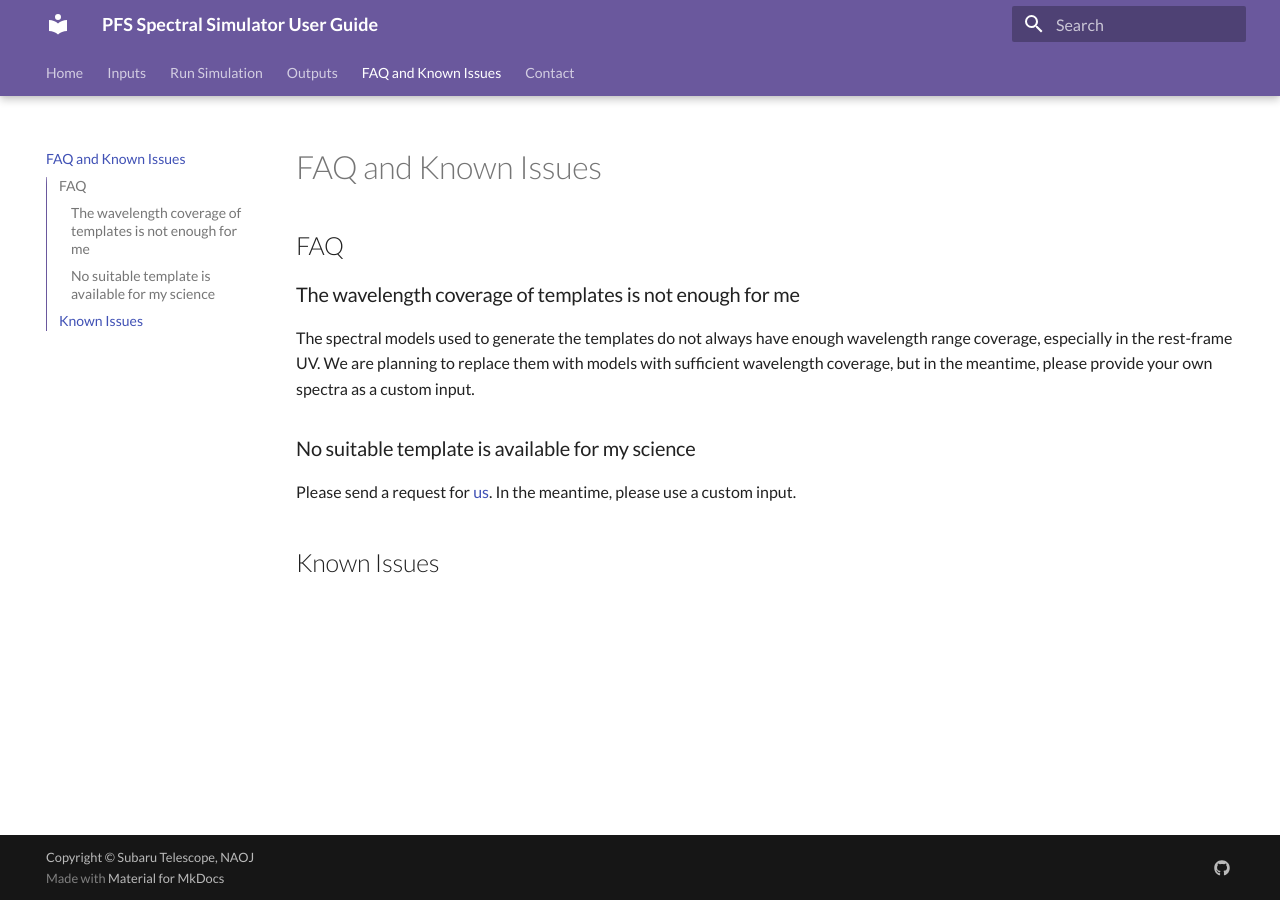
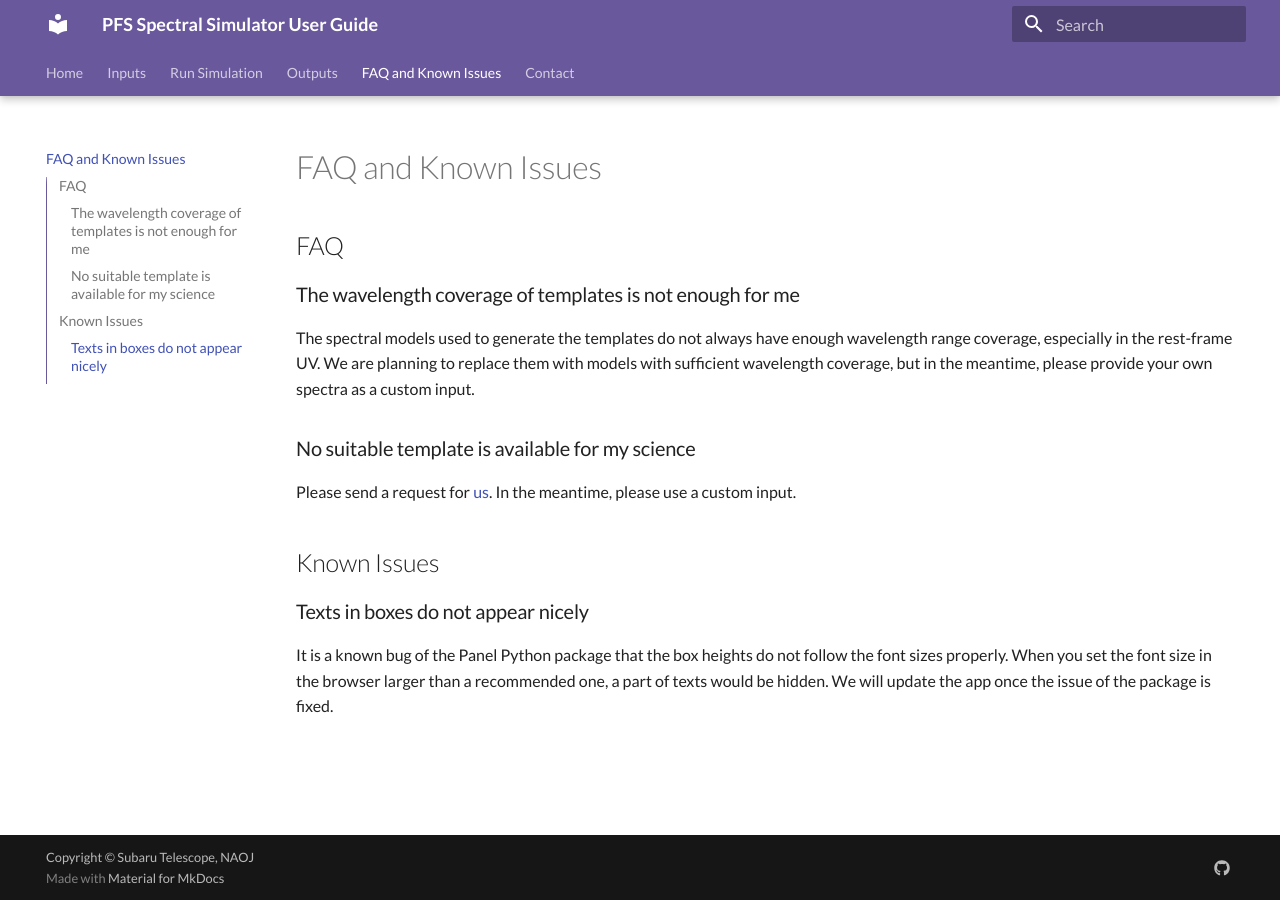
Before and after one commit to Subaru-PFS/spt_etc_webapp, an MkDocs documentation site: the page built from docs/docs/issues.md, in a window 1280 px wide. Built offline with MkDocs 1.6.1 and Material for MkDocs 9.7.7, drawn with Linux system fonts in a browser that asks for light colours.

Commit message:
docs: Add known issue regarding text display in boxes

```diff
--- a/docs/docs/issues.md
+++ b/docs/docs/issues.md
@@ -11,5 +11,8 @@ We are planning to replace them with models with sufficient wavelength coverage,
 
 Please send a request for [us](contact.md). In the meantime, please use a custom input.
 
+## Known Issues
 
-## Known Issues
+### Texts in boxes do not appear nicely
+
+It is a known bug of the Panel Python package that the box heights do not follow the font sizes properly. When you set the font size in the browser larger than a recommended one, a part of texts would be hidden. We will update the app once the issue of the package is fixed.
```
